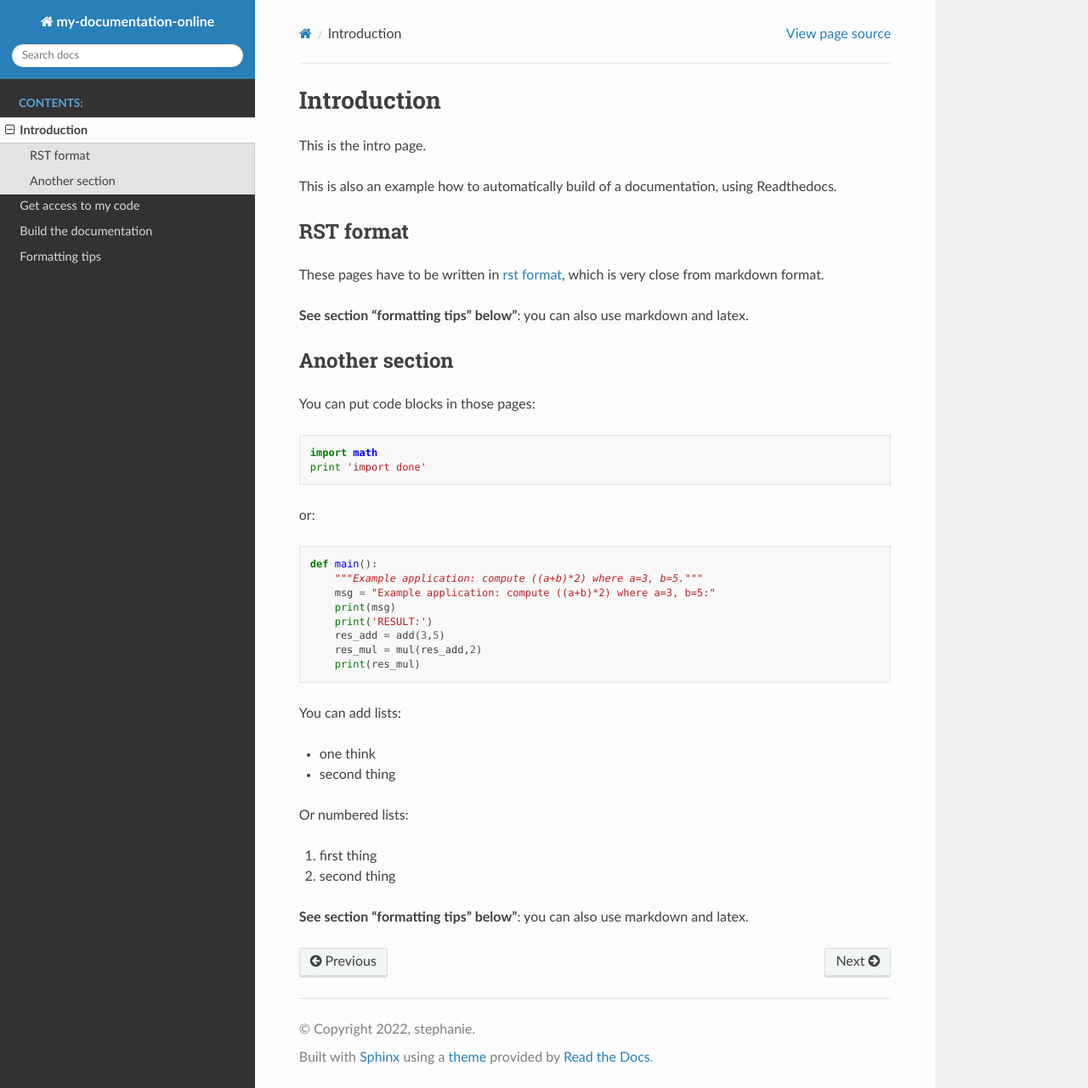
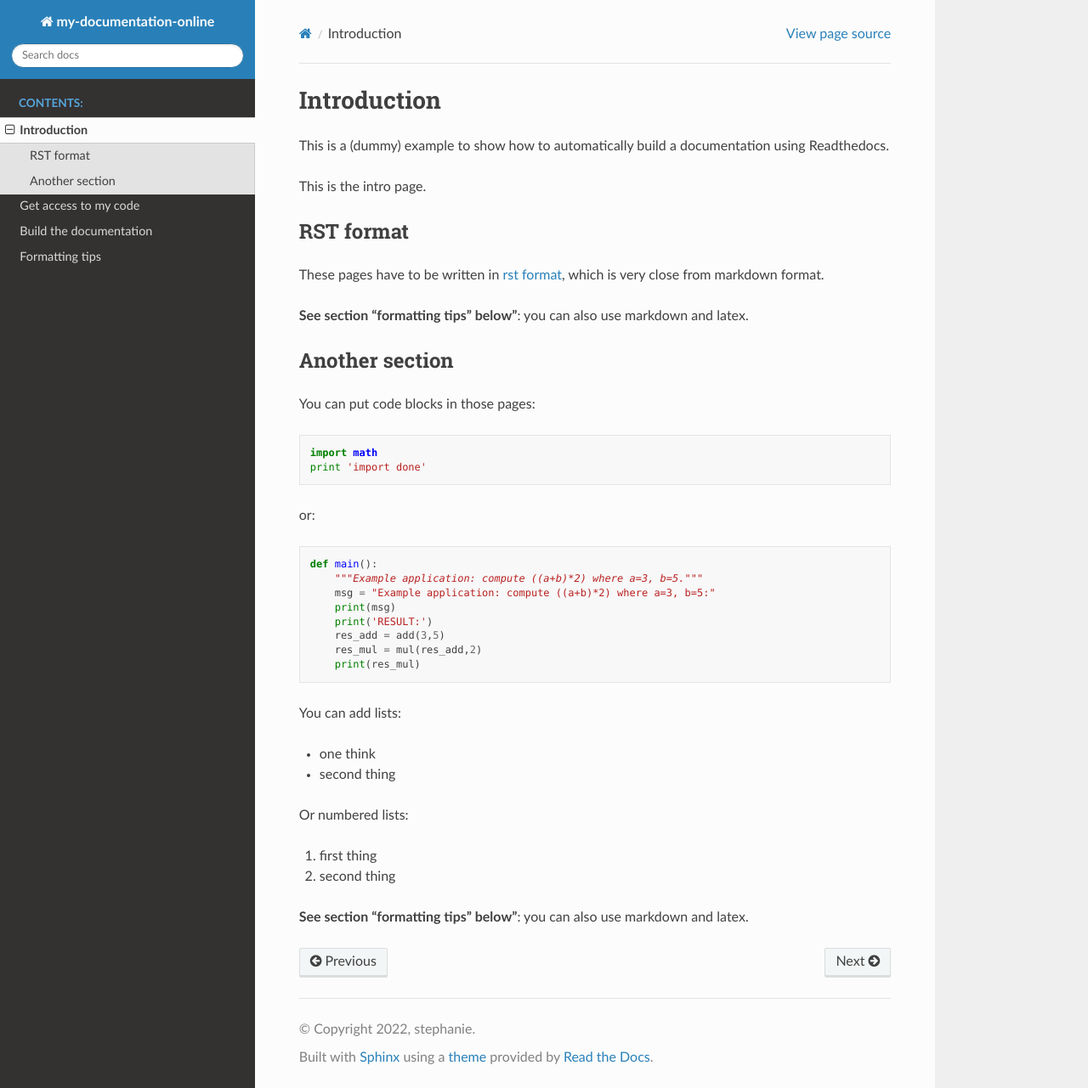
Before and after one commit to stephanieleroux/my-doc-online, a Sphinx documentation site: the page built from source/introduction.rst, in a window 1280 px wide and 1281 px high. Shown: the whole window at 85% size. Built offline with Sphinx 7.4.7 and the Read the Docs theme 2.0.0, drawn with Linux system fonts in a browser that asks for light colours.

Commit message:
SLX: upd

```diff
--- a/source/introduction.rst
+++ b/source/introduction.rst
@@ -1,10 +1,9 @@
 Introduction
 #################################
 
+This is a (dummy) example to show  how to automatically build a documentation using Readthedocs.
+
 This is the intro page.
-
-This is also an example how to automatically build of a documentation, using Readthedocs.
-
 
 RST format
 ***********
```
Also changed, not shown: source/build_documentation.md (+2 -2 lines).
